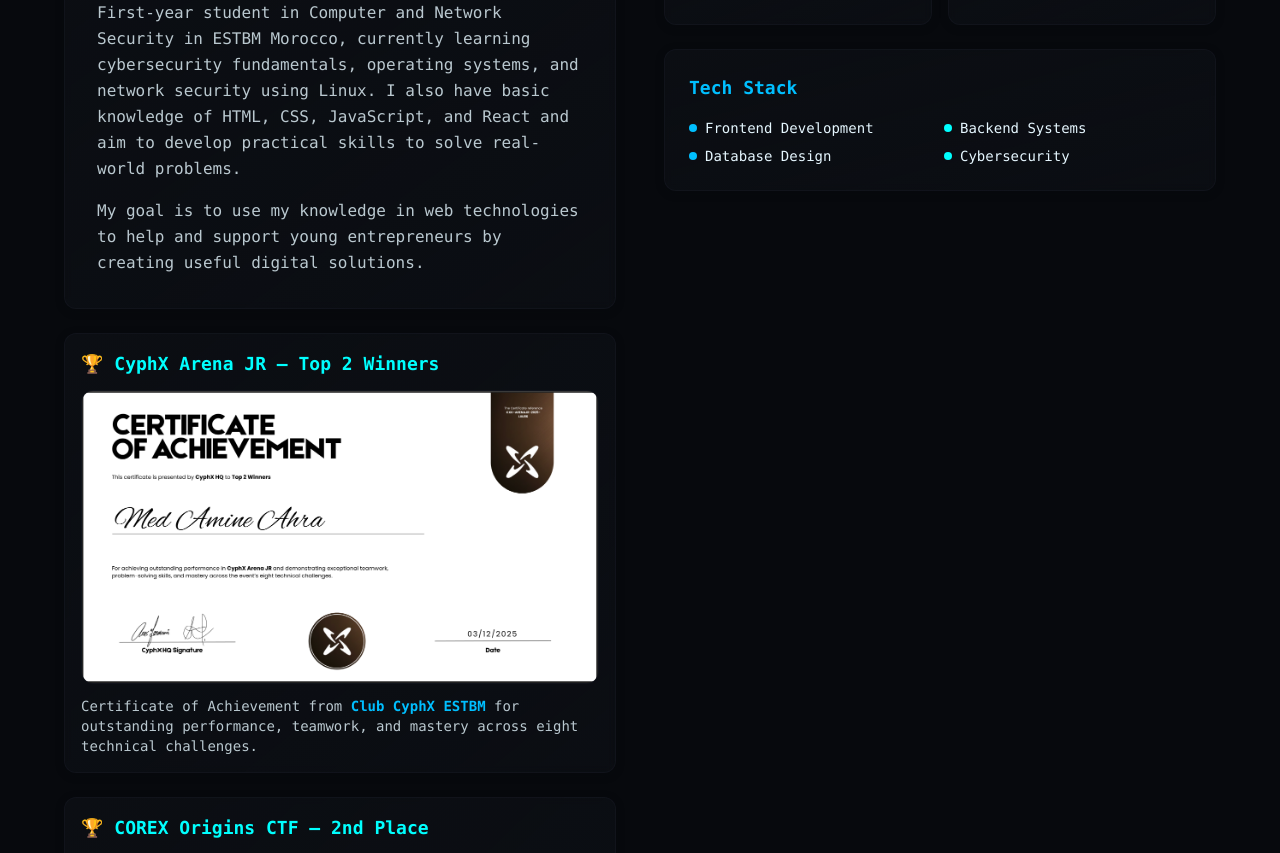
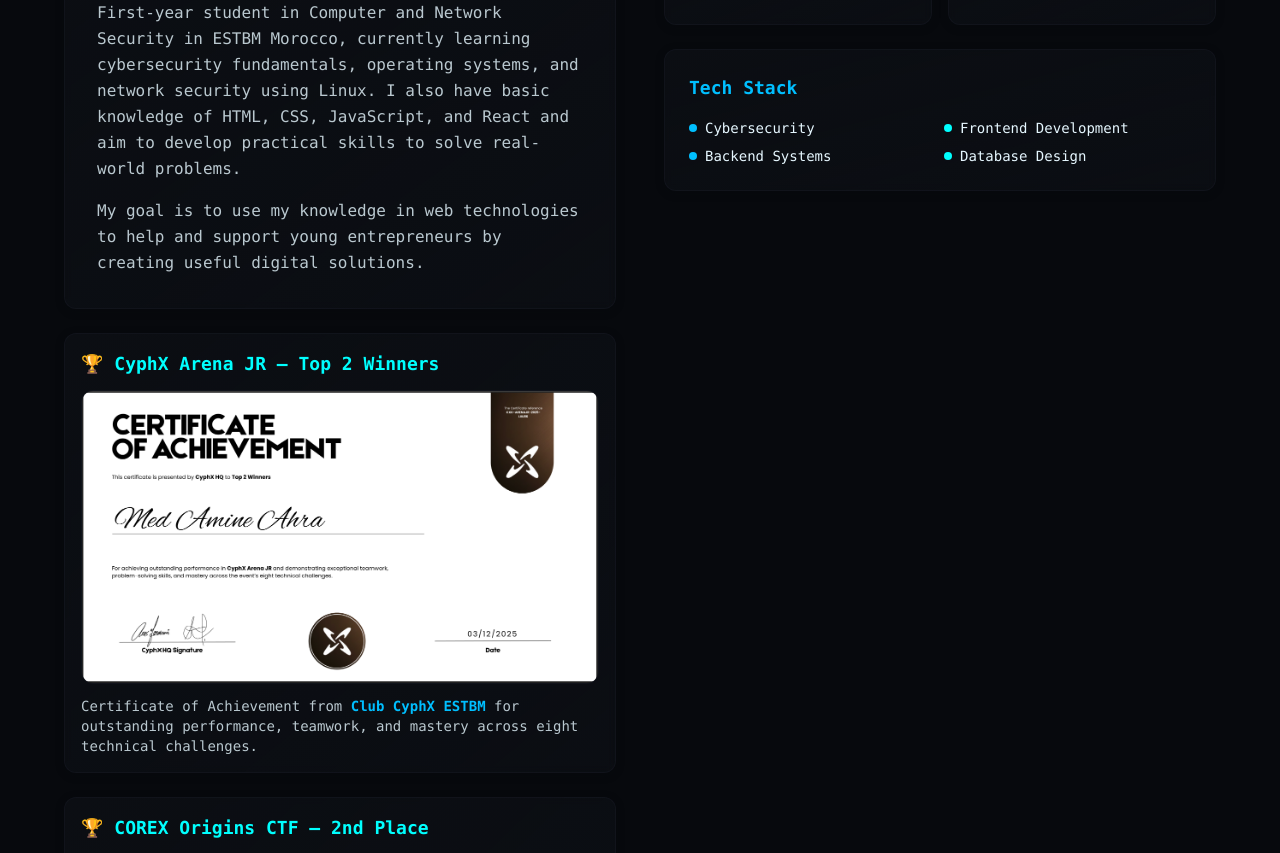
Before and after one commit to AmineDevSec/cyber-dev-folio-8f76b02e, a React (Vite) app: page / in a window 1280 px wide. Shown: the part 1065-1918 px from the top of the page. Built offline with nearby package versions, Linux system fonts and the light colour scheme.

Commit message:
Put Cybersecurity as first item
Co-authored-by: AmineDevSec <200137655+AmineDevSec@users.noreply.github.com>

```diff
--- a/src/components/About.tsx
+++ b/src/components/About.tsx
@@ -68,19 +68,19 @@ const About = () => {
               <div className="grid grid-cols-2 gap-2 text-sm">
                 <div className="flex items-center">
                   <span className="w-2 h-2 bg-primary rounded-full mr-2"></span>
+                  Cybersecurity
+                </div>
+                <div className="flex items-center">
+                  <span className="w-2 h-2 bg-accent rounded-full mr-2"></span>
                   Frontend Development
                 </div>
                 <div className="flex items-center">
-                  <span className="w-2 h-2 bg-accent rounded-full mr-2"></span>
+                  <span className="w-2 h-2 bg-primary rounded-full mr-2"></span>
                   Backend Systems
                 </div>
                 <div className="flex items-center">
-                  <span className="w-2 h-2 bg-primary rounded-full mr-2"></span>
+                  <span className="w-2 h-2 bg-accent rounded-full mr-2"></span>
                   Database Design
-                </div>
-                <div className="flex items-center">
-                  <span className="w-2 h-2 bg-accent rounded-full mr-2"></span>
-                  Cybersecurity
                 </div>
               </div>
             </div>
```
